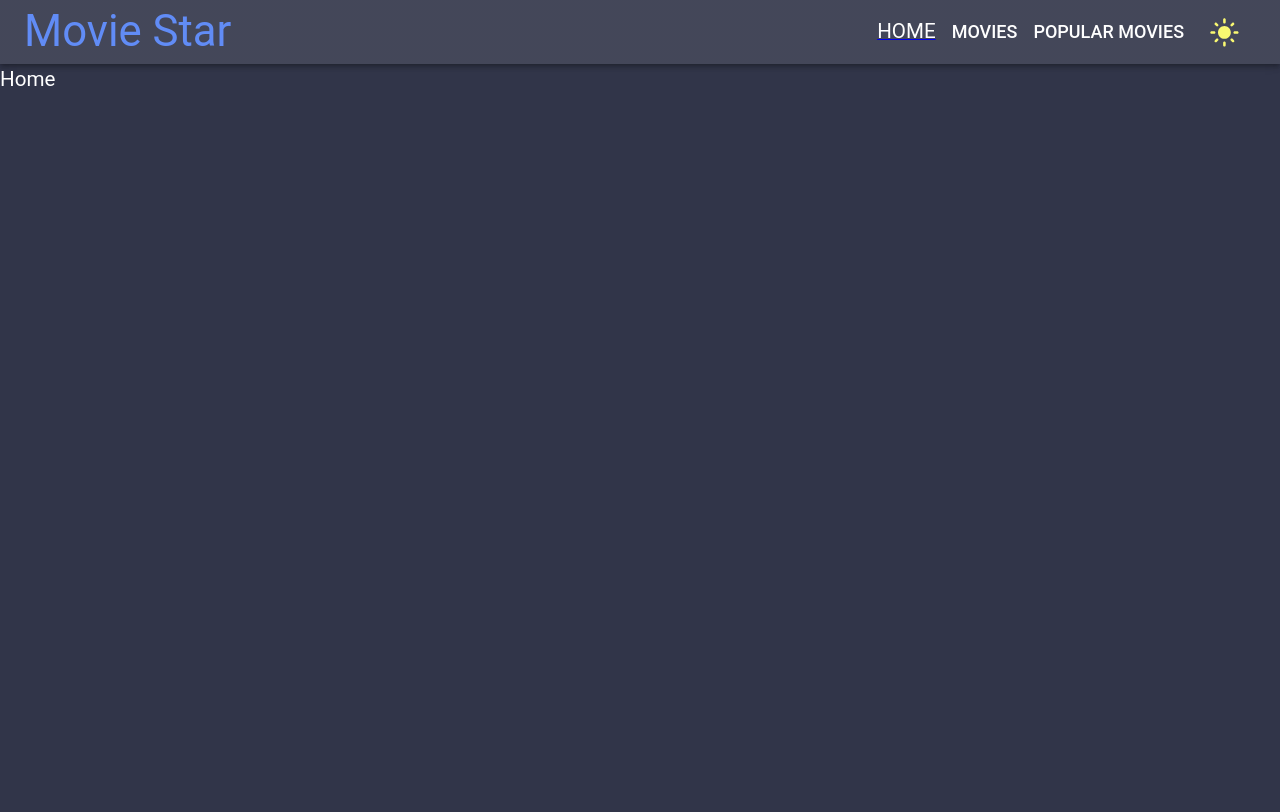
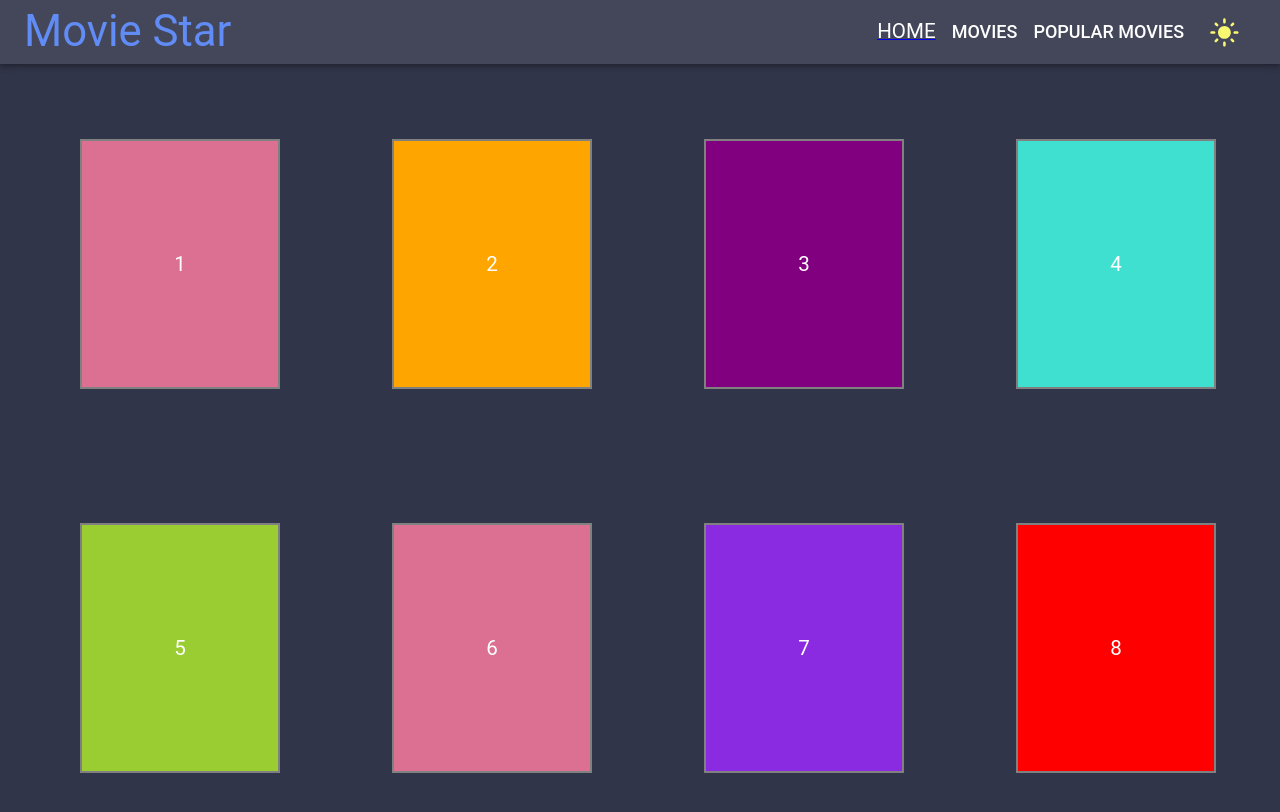
Before and after one commit to Eda-Inal/movie-app, a Next.js app in the folder movie/: page /home in a window 1280 px wide. Shown: the top 812 px of the page. Built offline with nearby package versions, Linux system fonts and the light colour scheme.

Commit message:
add grid home page

```diff
--- a/movie/src/app/home/page.jsx
+++ b/movie/src/app/home/page.jsx
@@ -1,11 +1,43 @@
-import React from 'react'
+import React from 'react';
+import { Grid, Box } from '@mui/material';
 
 function Home() {
   return (
-
-    <div>Home</div>
-
-  )
+    <Grid
+      container
+      sx={{
+        mx: 'auto',
+        maxWidth: '100%', // Ensures the grid container spans the entire width of the screen
+        height: '100vh',
+        padding: 2,
+      }}
+      alignItems="center"
+      justifyContent="center"
+      spacing={2} // Adds spacing between grid items
+    >
+      {Array.from({ length: 8 }).map((_, index) => (
+        <Grid item xs={12} sm={6} md={4} lg={3} key={index} display="flex" justifyContent="center">
+          <Box
+            height={250}
+            width="100%" // Use percentage width for responsiveness
+            maxWidth={200} // Max width for the box
+            my={4}
+            display="flex"
+            alignItems="center"
+            justifyContent="center"
+            gap={4}
+            p={2}
+            sx={{
+              border: '2px solid grey',
+              backgroundColor: ['palevioletred', 'orange', 'purple', 'turquoise', 'yellowgreen', 'palevioletred', 'blueviolet', 'red'][index]
+            }}
+          >
+            {index + 1}
+          </Box>
+        </Grid>
+      ))}
+    </Grid>
+  );
 }
 
-export default Home
+export default Home;
```
